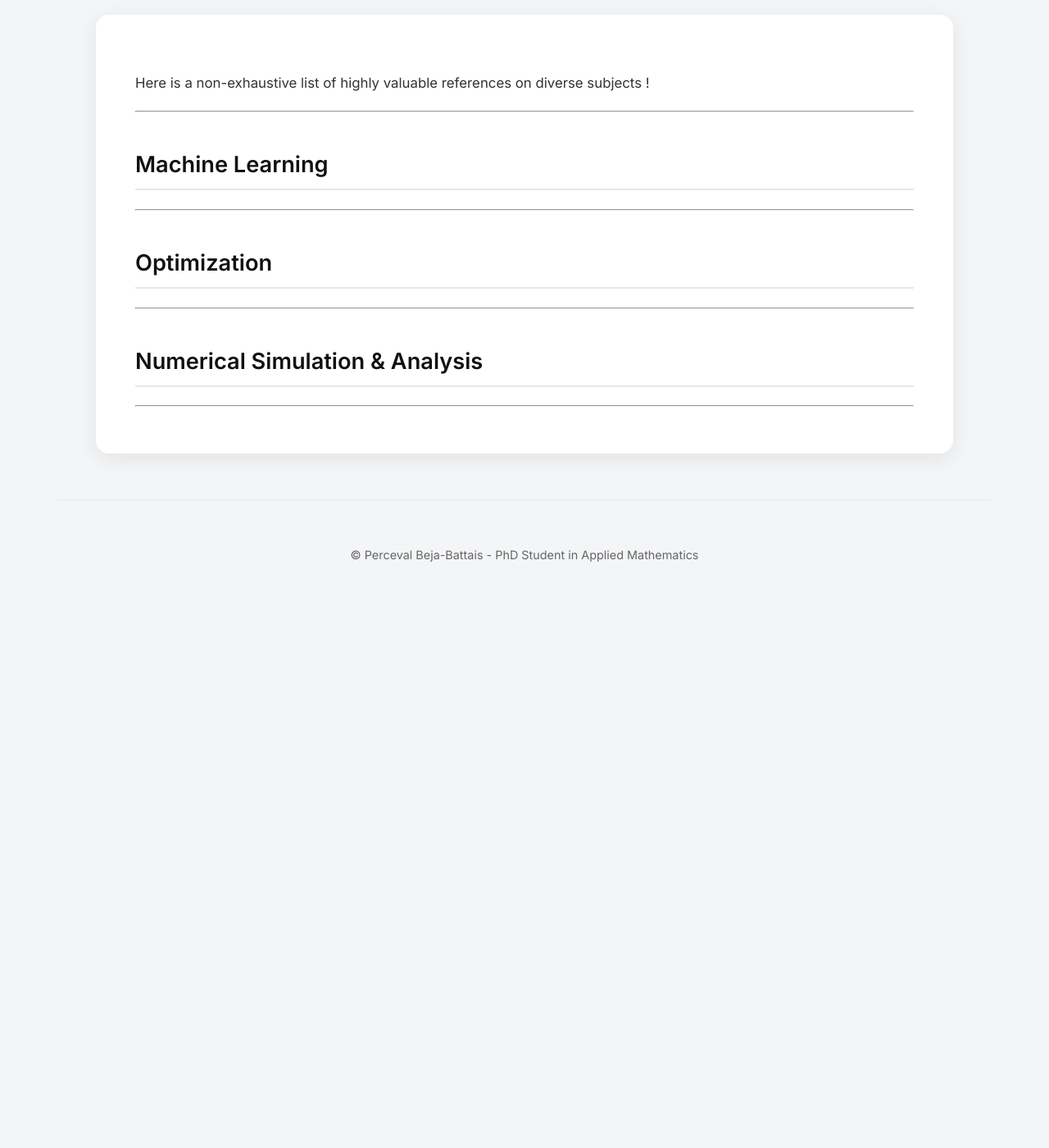
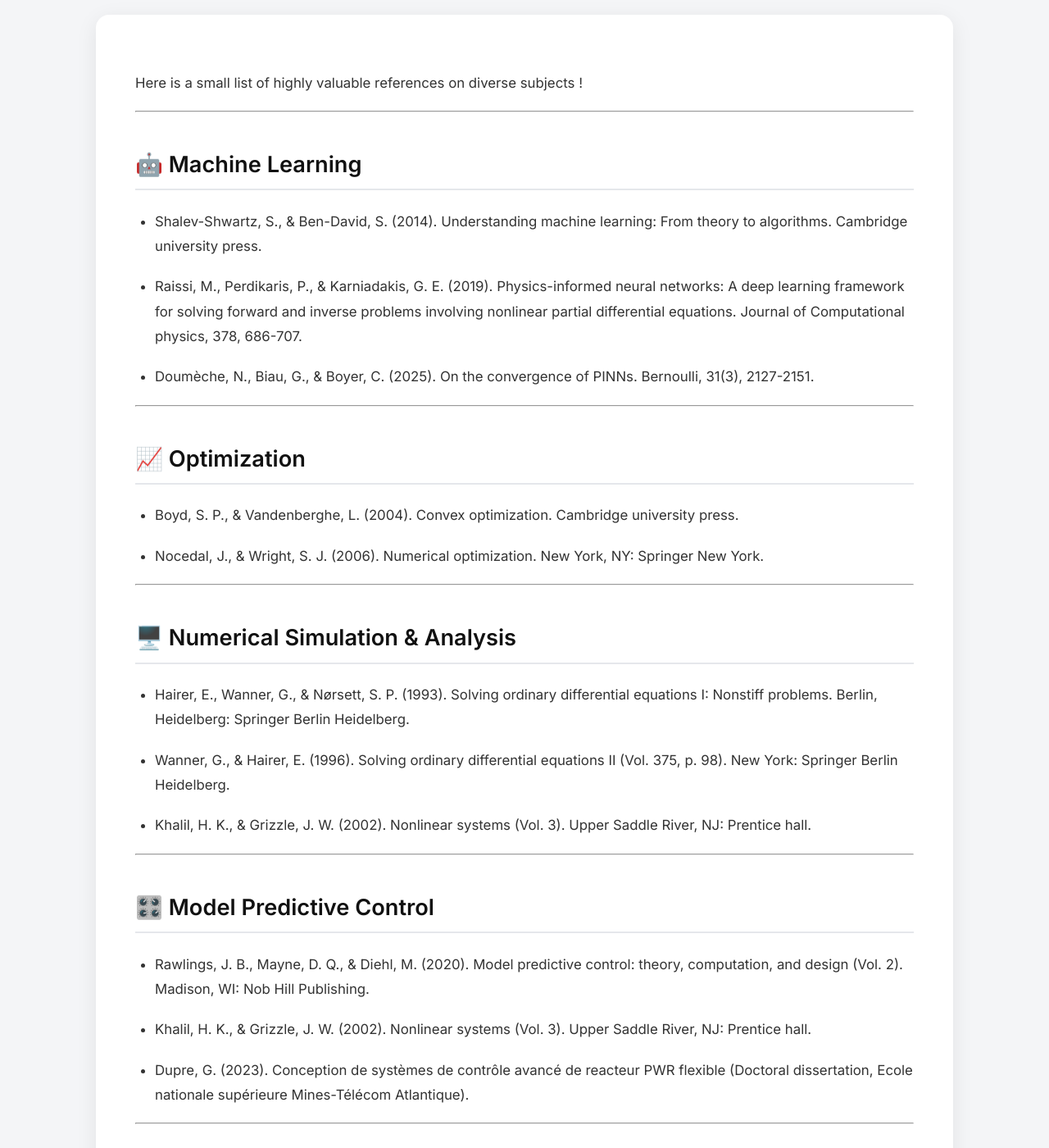
Before and after one commit to PercevalBejaBattais/pbb.github.io, a Jekyll site: the page built from references.md, in a window 1280 px wide and 1400 px high, scrolled down 468 px. Shown: the whole window at 82% size. Built offline with Jekyll 4.4.1, drawn with Linux system fonts in a browser that asks for light colours; before the commit the page ends 1244 px from its top, so only the background shows below that; some of the changed text lies outside the part shown.

Commit message:
Update references.md

```diff
--- a/references.md
+++ b/references.md
@@ -4,18 +4,46 @@ title: CV
 subtitle: Know more about me !
 ---
 
-Here is a non-exhaustive list of highly valuable references on diverse subjects !
+Here is a small list of highly valuable references on diverse subjects !
 
 ---
 
-## Machine Learning
+## 🤖 Machine Learning
+- Shalev-Shwartz, S., & Ben-David, S. (2014). Understanding machine learning: From theory to algorithms. Cambridge university press.
+- Raissi, M., Perdikaris, P., & Karniadakis, G. E. (2019). Physics-informed neural networks: A deep learning framework for solving forward and inverse problems involving nonlinear partial differential equations. Journal of Computational physics, 378, 686-707.
+- Doumèche, N., Biau, G., & Boyer, C. (2025). On the convergence of PINNs. Bernoulli, 31(3), 2127-2151.
 
 ---
 
-## Optimization
+## 📈 Optimization
+- Boyd, S. P., & Vandenberghe, L. (2004). Convex optimization. Cambridge university press.
+- Nocedal, J., & Wright, S. J. (2006). Numerical optimization. New York, NY: Springer New York.
 
 ---
 
-## Numerical Simulation & Analysis
+## 🖥️ Numerical Simulation & Analysis
+- Hairer, E., Wanner, G., & Nørsett, S. P. (1993). Solving ordinary differential equations I: Nonstiff problems. Berlin, Heidelberg: Springer Berlin Heidelberg.
+- Wanner, G., & Hairer, E. (1996). Solving ordinary differential equations II (Vol. 375, p. 98). New York: Springer Berlin Heidelberg.
+- Khalil, H. K., & Grizzle, J. W. (2002). Nonlinear systems (Vol. 3). Upper Saddle River, NJ: Prentice hall.
 
 ---
+
+## 🎛️ Model Predictive Control
+- Rawlings, J. B., Mayne, D. Q., & Diehl, M. (2020). Model predictive control: theory, computation, and design (Vol. 2). Madison, WI: Nob Hill Publishing.
+- Khalil, H. K., & Grizzle, J. W. (2002). Nonlinear systems (Vol. 3). Upper Saddle River, NJ: Prentice hall.
+- Dupre, G. (2023). Conception de systèmes de contrôle avancé de reacteur PWR flexible (Doctoral dissertation, Ecole nationale supérieure Mines-Télécom Atlantique).
+
+---
+
+## ☢️ Nuclear Engineering
+- Dupre, G. (2023). Conception de systèmes de contrôle avancé de reacteur PWR flexible (Doctoral dissertation, Ecole nationale supérieure Mines-Télécom Atlantique).
+- Reuss, P. (2003). Précis de neutronique (p. 534). EDP sciences.
+
+---
+
+## 🔹 Others
+- Serré, G., Kalogeratos, A., & Vayatis, N. (2024). Stein Boltzmann sampling: A variational approach for global optimization. arXiv preprint arXiv:2402.04689.
+- Campagne, E., Amara-Ouali, Y., Goude, Y., & Kalogeratos, A. (2024). Leveraging graph neural networks to forecast electricity consumption. arXiv preprint arXiv:2408.17366.
+- Abel, G., Kalogeratos, A., Nadal, J. P., & Randon-Furling, J. (2025). Uncovering Social Network Activity Using Joint User and Topic Interaction. arXiv preprint arXiv:2506.12842.
+
+---
```
